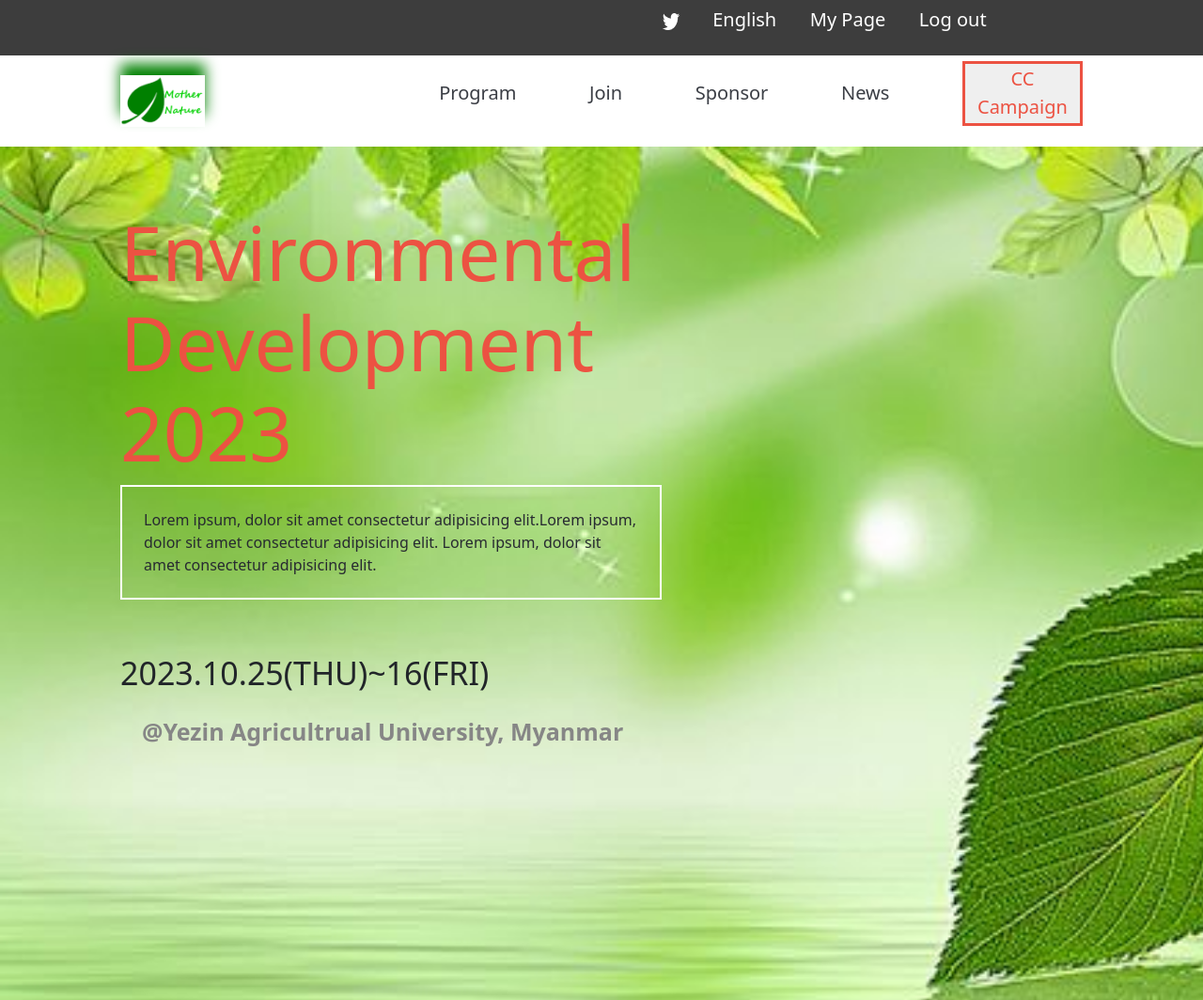
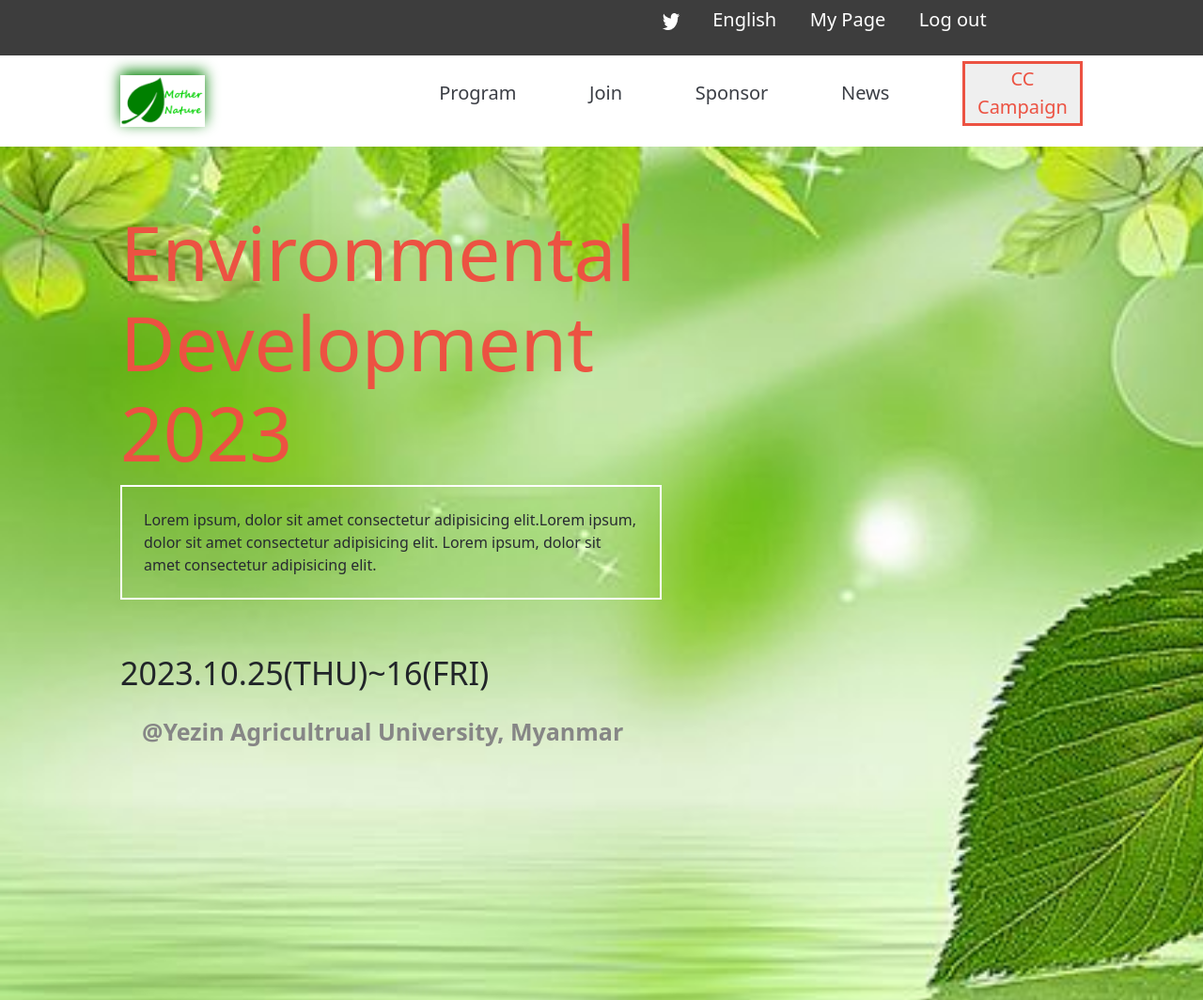
Before and after one commit to MayPyone/Environmental_Development, a website: page index.html in a window 1280 px wide. Shown: the top 1064 px of the page at 94% size. Drawn offline with nearby package versions, Linux system fonts and the light colour scheme.

Commit message:
Update style

```diff
--- a/style.css
+++ b/style.css
@@ -52,7 +52,7 @@ nav .openMenu {
 .logo img {
   width: 100px;
   padding-right: 10%;
-  filter: drop-shadow(0 -3mm 2mm green);
+  filter: drop-shadow(0 -1mm 2mm green);
 }
 
 .closeMenu1 img {
```
